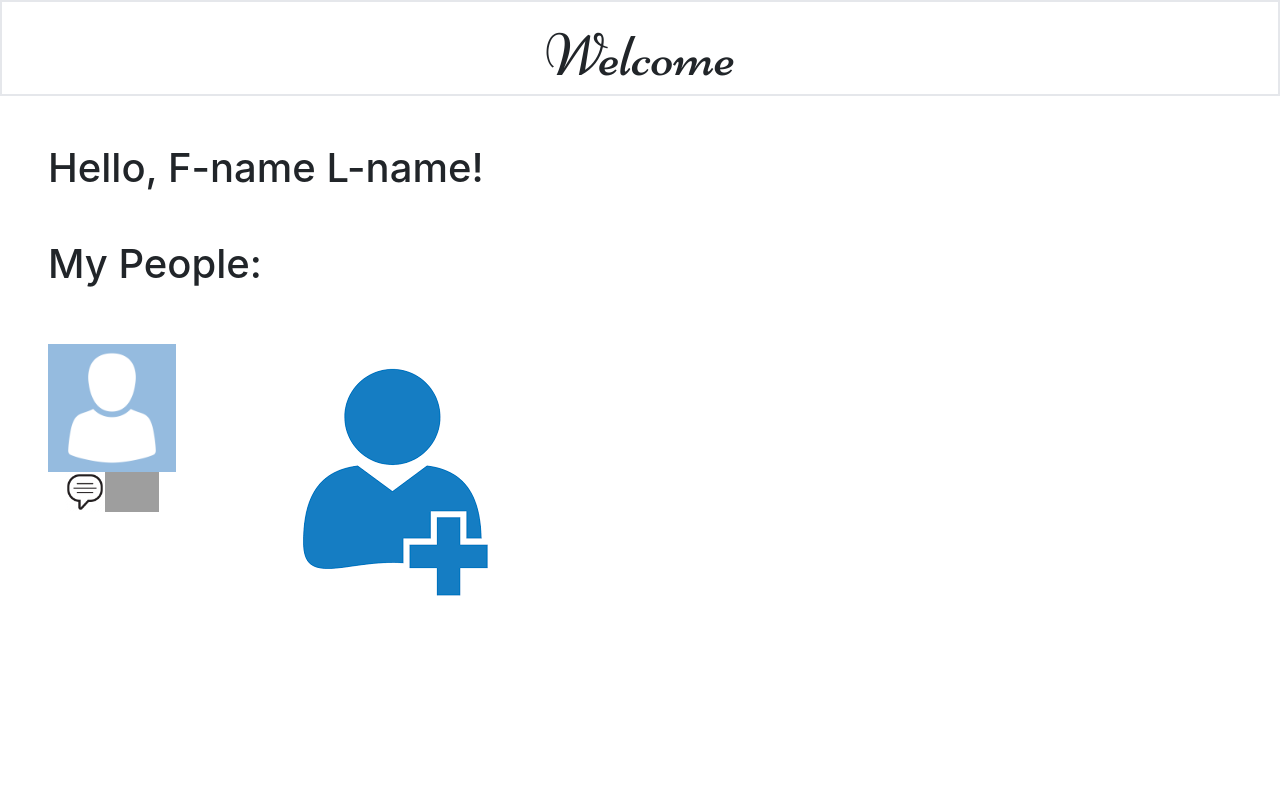
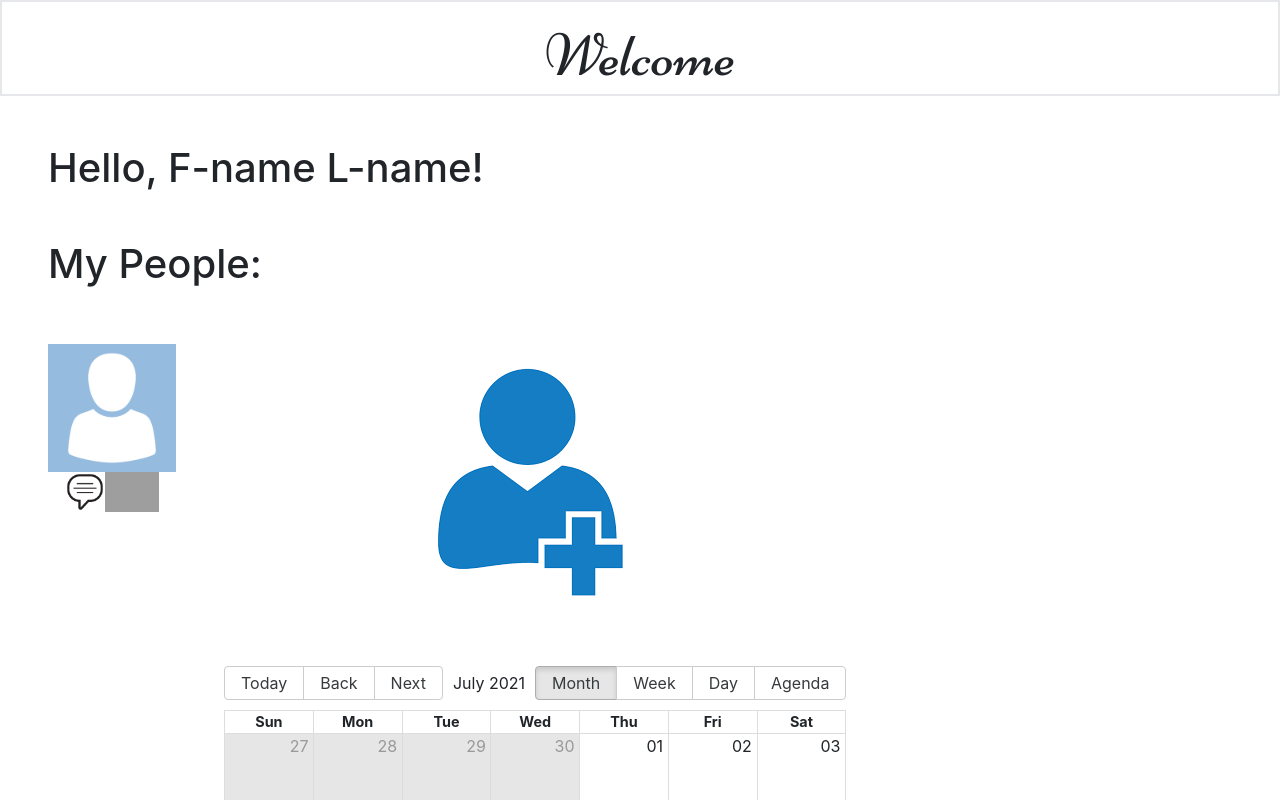
Before and after one commit to JennyRussell/Project-3, a React (Create React App) app in the folder client/: page /userpage in a window 1280 px wide. Shown: the top 800 px of the page. Built offline with nearby package versions, Linux system fonts and the light colour scheme; grey boxes are pictures that could not be loaded.

Commit message:
confused myself with the calendar

```diff
--- a/client/src/components/login/register.js
+++ b/client/src/components/login/register.js
@@ -129,7 +129,7 @@ function Signup() {
           </div>
           <button
             className="btn-rg"
-            // onClick={() => history.push("/userpage")}
+            onClick={() => history.push("/userpage")}
             type="submit"
           >
             Create Account
--- a/client/src/components/user-page/UserPage.js
+++ b/client/src/components/user-page/UserPage.js
@@ -22,15 +22,23 @@ function UserPage() {
     // would initialize as empty state useState([]);
     const [events, setEvents] = useState([
         {
-            start: moment("20210630,", "YYYYMMDD").toDate(),
-            end: moment().toDate(),
+            start: moment().toDate(),
+            end: moment("20210709,", "YYYYMMDD").toDate(),
             title: "Wednesday's Class",
+            allDay: true
         },
         {
-            start: moment("20210704", "YYYYMMDD").fromNow(),
-            end: moment().add(1, "days").toDate(),
+            start: moment("20210720", "YYYYMMDD").toDate(),
+            end: moment("20210720").add(3, "days").toDate(),
+            allDay: true,
             title: "Independence Day",
         },
+        // {
+        //   start: moment("20210720", "YYYYMMDD").fromNow(),
+        //     end: moment("20210720", "YYYYMMDD").toDate(),
+        //     allDay: true,
+        //     title: "Independence Day",
+        // }
     ]);
 
     return (
@@ -56,8 +64,9 @@ function UserPage() {
               alt="DVBSB"
             ></img>
           </button>
+          <Calendar localizer={localizer} events={events}/>
+        </div>
 
-        </div>
       </div>
     </div>
 
```
Also changed, not shown: 2 other files (tests, documents, lock files or other folders).
